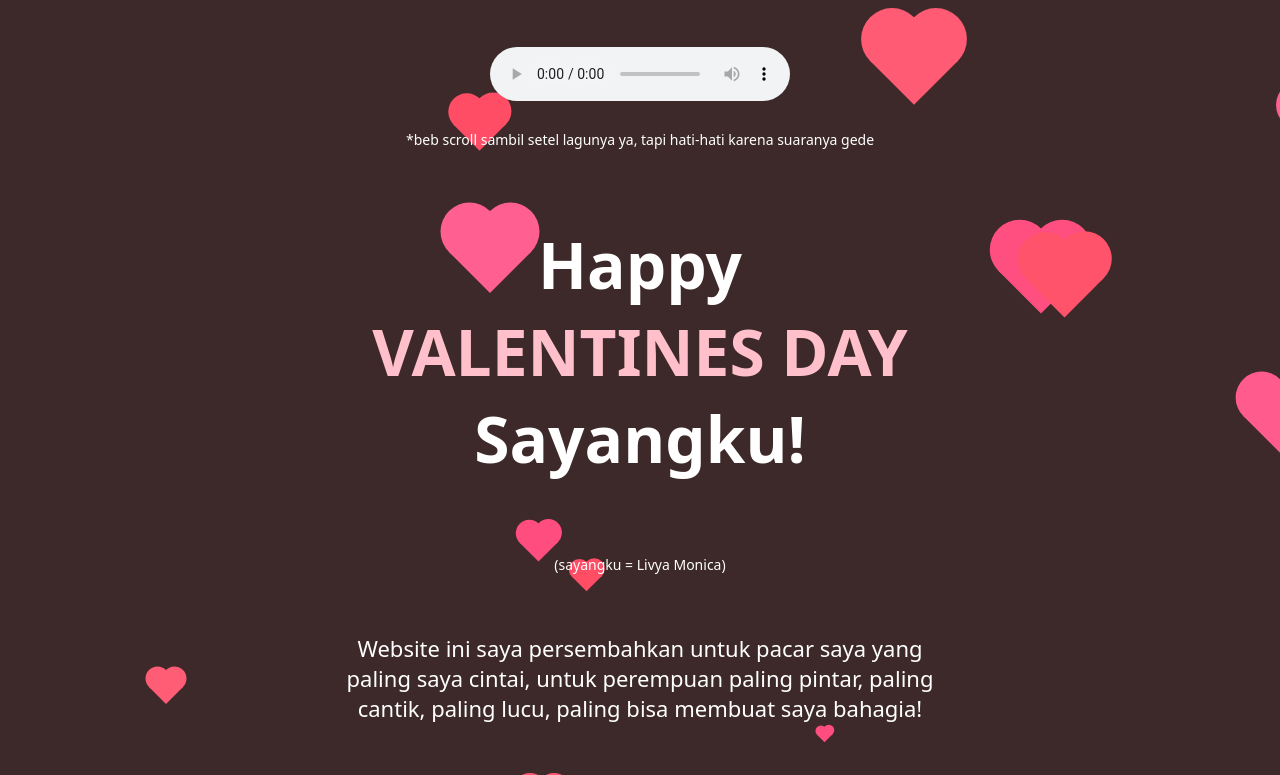
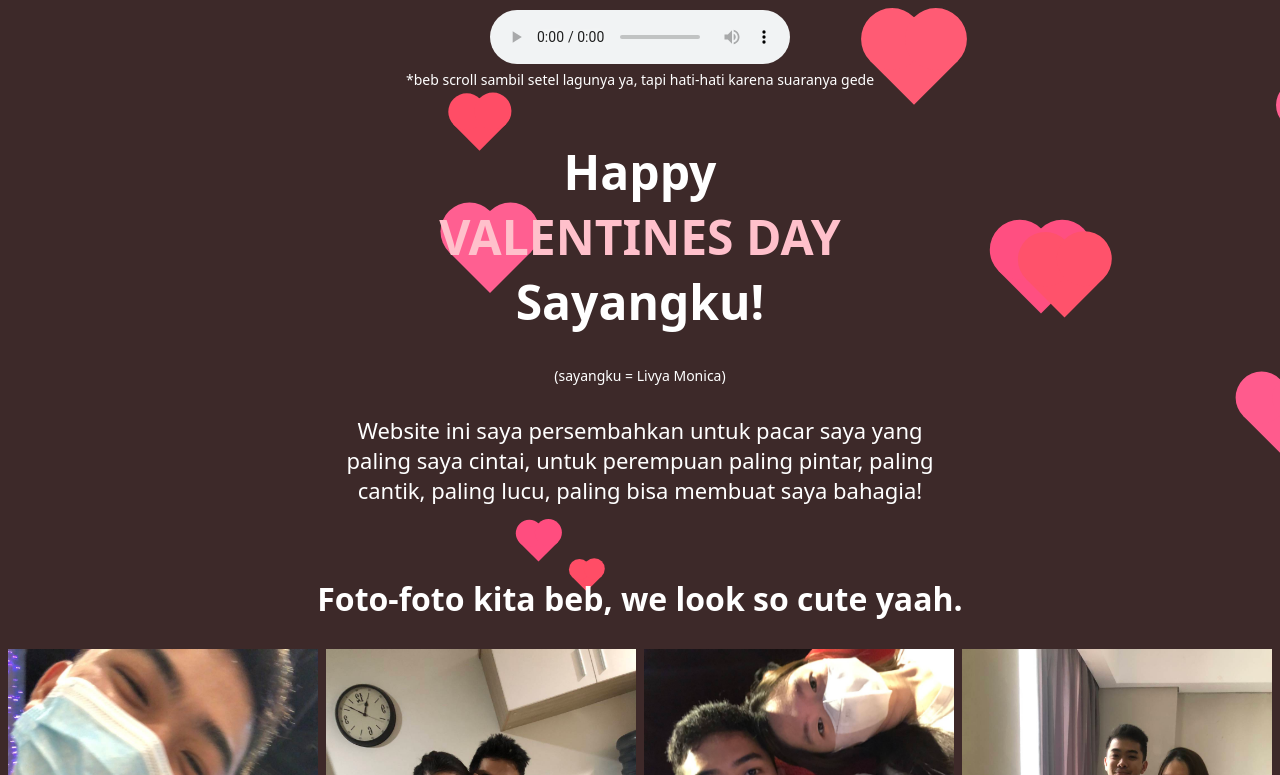
Before and after one commit to fredricksutandy/HappyValentinesLivyaPacarku, a plain HTML site: page index.html in a window 1280 px wide. Shown: the top 775 px of the page. Drawn offline with nearby package versions, Linux system fonts and the light colour scheme.

Commit message:
Update index.html

```diff
--- a/index.html
+++ b/index.html
@@ -9,14 +9,14 @@
 <body style="background-color: #3d2929">
 <div class="bg_heart"></div>
 
-      <div class="header" style="display:grid;place-items: center;">
-        <audio controls autoplay>
+      <div class="header" id="header" style="padding: 20px;">
+        <audio controls autoplay style="position:fixed;top: 10px;left: 50%;transform: translateX(-50%);">
           <source src="lagu.mp3" type="audio/mpeg" style="margin: 20px;">
         Your browser does not support the audio element.
         </audio>
-        <p style="margin:auto;padding:0 1rem;color: white; font-size:14px;width: 100%;">*beb scroll sambil setel lagunya ya, tapi hati-hati karena suaranya gede</p>
+        <p style="margin:50px auto;padding:0 1rem;color: white; font-size:14px;width: 100%;">*beb scroll sambil setel lagunya ya, tapi hati-hati karena suaranya gede</p>
 
-        <h1 style="font-size:64px; color:white;">Happy<br>
+        <h1 style="font-size:48px; color:white;">Happy<br>
           <span style="color: pink;">VALENTINES DAY</span><br>
           Sayangku!
         </h1>
@@ -65,8 +65,8 @@
         </div>
       </div>]
       <h1 style="margin-top: 300px;color:pink;text-align: center;">DEAR SAYANGKU CINTAKU MANISKU</h1>
-      <p style="color: white; font-size:20px;line-height: 1.75; text-align: center;">Sudah 2 Valentine kita spend bersama ya sayang!<br>semoga kita bisa merayakan ratusan ribu valentines kedepan lagi yaa!<br>
-        semoga kedepanya aku bs spend much time with you!<br>semoga sampe Last of us Season 2 keluar aku masi bisa nonton sama kamu juga! <br>Semoga aku bisa bikinin kamu 100 playlist lagi di spotify! <br>Semoga aku bisa ajarin kamu Figma sampe jago! <br> Semoga aku bs sama kamu sampe kamu jago mandarin!<br>semoga aku bisa sayangin kamu selama-lamanya!
+      <p style="color: white; font-size:20px;line-height: 1.75; text-align: center;max-width: 550px;width: 100%;">Sudah 2 Valentine kita spend bersama ya sayang! Semoga kita bisa merayakan ratusan ribu valentines kedepan lagi yaa!
+        semoga kedepanya aku bs spend much time with you! Semoga sampe Last of us Season 2 keluar aku masi bisa nonton sama kamu juga! Semoga aku bisa bikinin kamu 100 playlist lagi di spotify! Semoga aku bisa ajarin kamu Figma sampe jago! Semoga aku bs sama kamu sampe kamu jago mandarin! Semoga aku bisa sayangin kamu selama-lamanya!
         </p>
 
         <p style="margin: auto;color: pink; font-size:20px;line-height: 1.75; text-align: center;max-width: 550px;width: 100%;">I just want to say thank you for loving me and making me happy everyday yah beautiful. u made me realize that it is possible to love someone this much!
@@ -81,6 +81,7 @@
           <img src="pedi (4).jpg" style="width:100%;max-width:500px;display: block;margin: 0 auto;">
 
       <h1 style="margin: 200px auto;color:pink;text-align: center;">I LOVE YOU!</h1>
+      <a href="#header" style="margin: auto;color:pink;text-align: center;display: block;padding-bottom: 40px;">balik ke atas</a>
 
 </body>
 </html>
@@ -88,6 +89,7 @@
 <style>
     * {
   box-sizing: border-box;
+  scroll-behavior: smooth;
 }
 html,body{
   height:100%
@@ -101,7 +103,7 @@ body {
 .header {
   text-align: center;
   padding: 32px;
-  height: 100vh;
+  height: auto;
 }
 
 .row {
```
